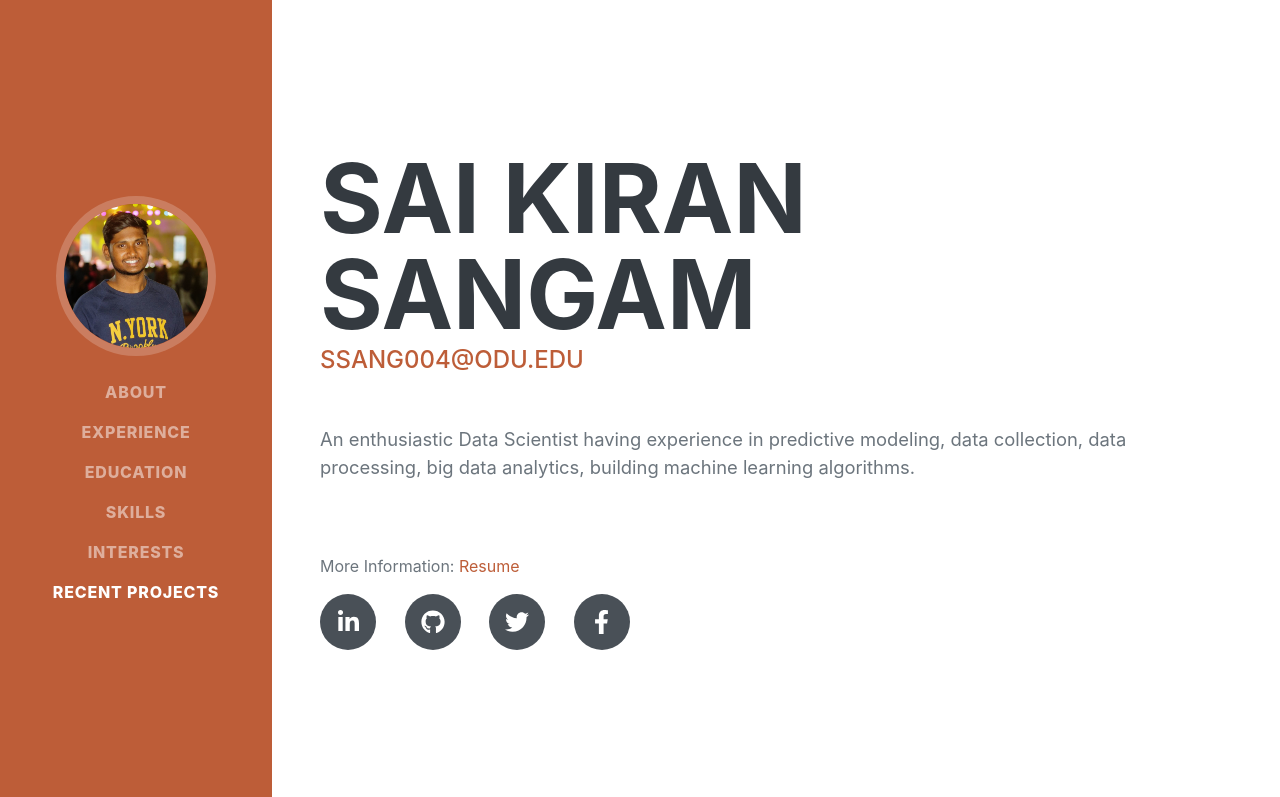
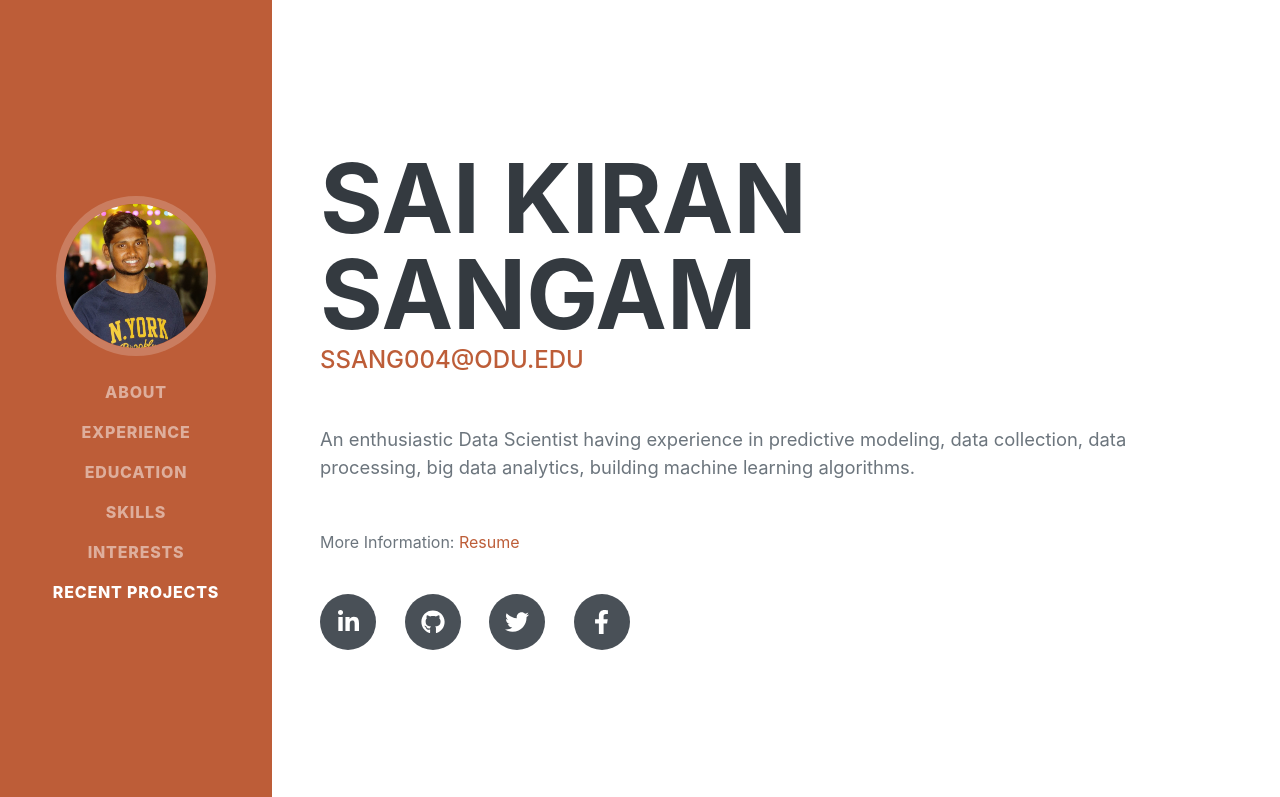
Before and after one commit to saikiransangam/saikiran.sangam, a website: page index.html in a window 1280 px wide. Shown: the top 797 px of the page. Drawn offline with nearby package versions, Linux system fonts and the light colour scheme; a web font is replaced by a local one.

Commit message:
Update Index.html
resume fixed

```diff
--- a/index.html
+++ b/index.html
@@ -47,9 +47,8 @@
 
                         <a href="mailto:name@email.com">ssang004@odu.edu</a>
                     </div>
-                    <p class="lead mb-5">An enthusiastic Data Scientist having experience in predictive modeling, data collection, data processing, big data analytics, building machine learning algorithms.</p><br>
-                    <p class="resume-section">More Information: <a href="assets/img/Resume.pdf">Resume</a></p>
-                    <div class="social-icons">
+                    <p class="lead mb-5">An enthusiastic Data Scientist having experience in predictive modeling, data collection, data processing, big data analytics, building machine learning algorithms.<br>   <p class="resume-section">More Information: <a href="assets/img/Resume.pdf">Resume</a></p></p><br>
+                        <div class="social-icons">
                         <a class="social-icon" href="https://www.linkedin.com/in/saikiransangam/"><i class="fab fa-linkedin-in"></i></a>
                         <a class="social-icon" href="https://github.com/saikiransangam"><i class="fab fa-github"></i></a>
                         <a class="social-icon" href="https://twitter.com/saikiransangam7"><i class="fab fa-twitter"></i></a>
```
